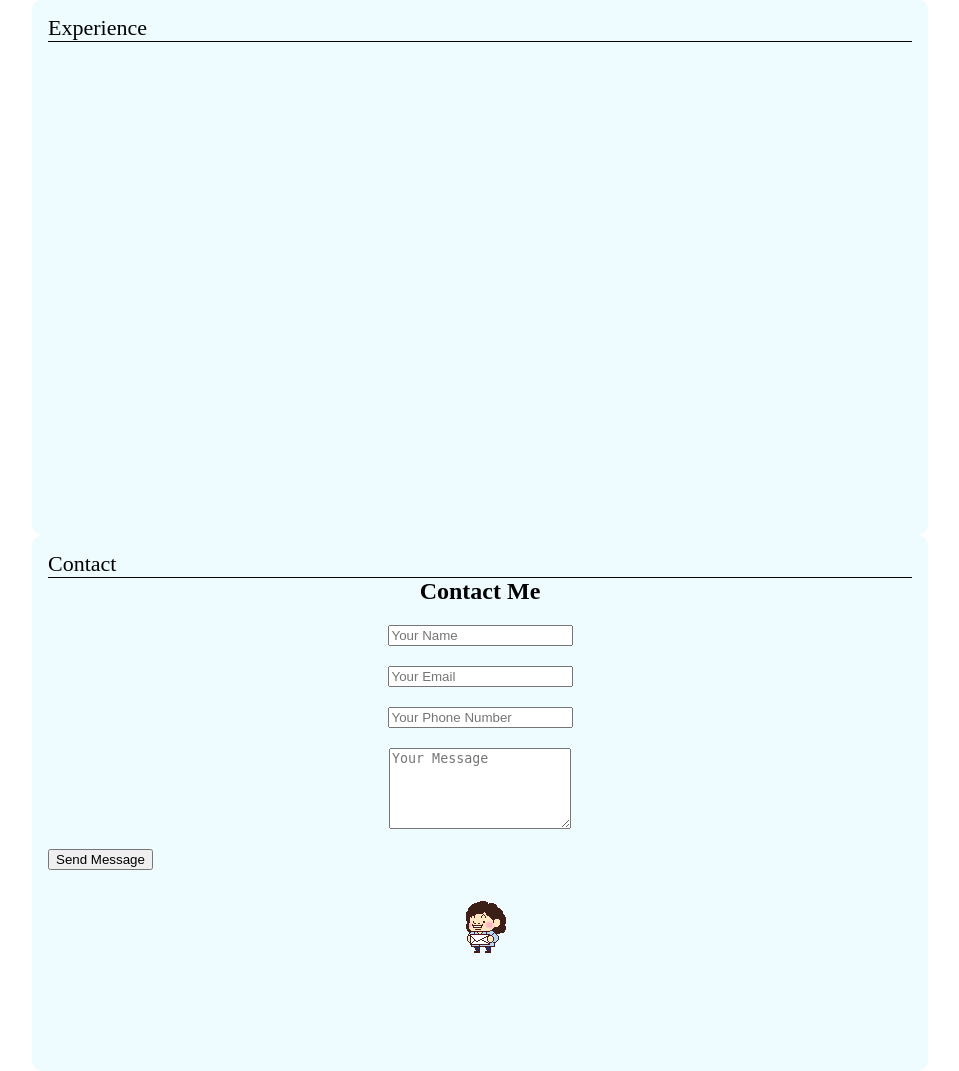
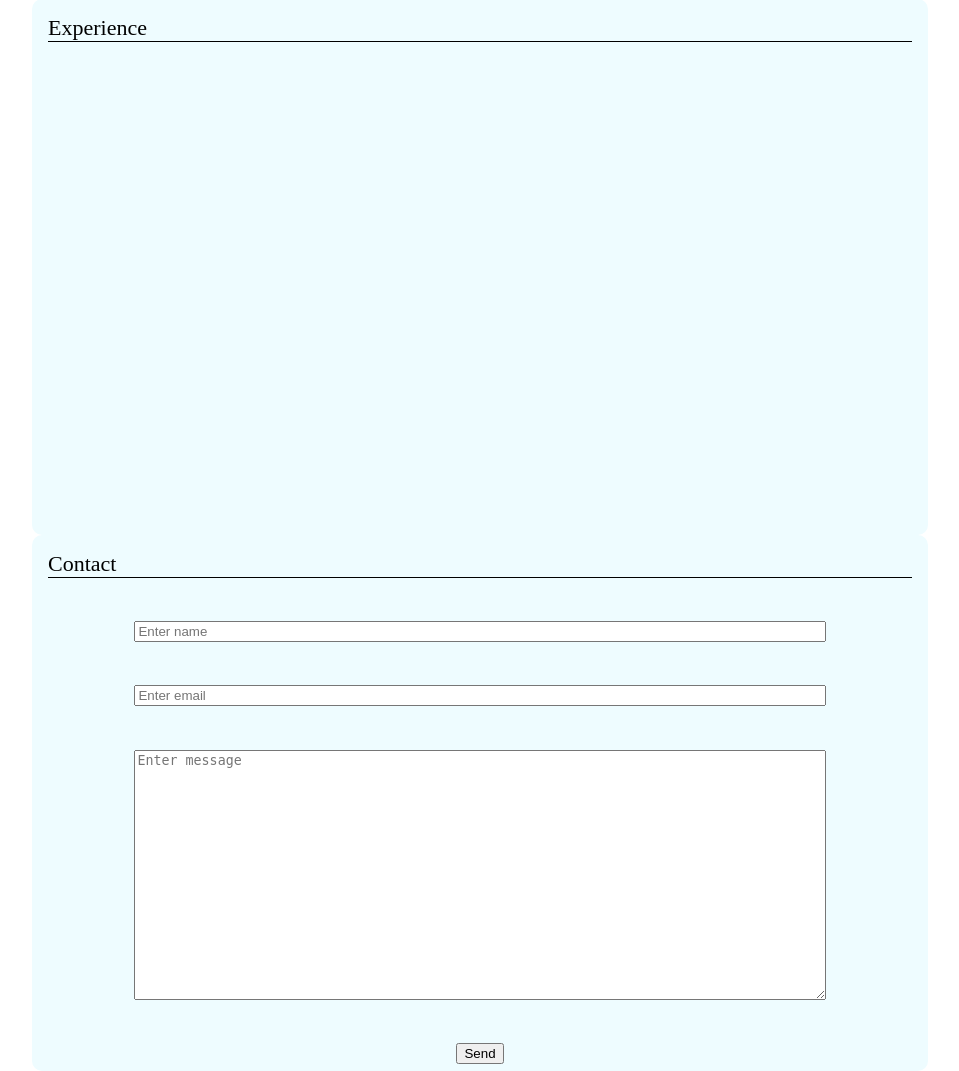
Before and after one commit to Stephanie-Delicia/stephanie-delicia.github.io, a PHP site: page / in a window 1280 px wide. Shown: the part 1345-2416 px from the top of the page, without its empty margins (160-1119 px from the left). Run offline with PHP 8.4, Linux system fonts and the light colour scheme.

Commit message:
Add files via upload

```diff
--- a/css/styles.css
+++ b/css/styles.css
@@ -163,10 +163,20 @@ h2 {
 
 .form-group {
   text-align: center;
-  margin-bottom: 20px;
+  margin-bottom: 5%;
+  margin-top: 5%;
 }
 
-#submit-button {
+input {
+  width: 80%;
+}
+
+textarea {
+  width: 80%;
+  height:50%
+}
+
+button {
   margin: auto;
-  text-align: center;
+  display:block;
 }
--- a/index.html
+++ b/index.html
@@ -89,41 +89,34 @@
 
         <div class="contact-form-container">
             <form id="contactForm">
-                <h2>Contact Me</h2>
                 <div class="form-group">
                     <input type="text" id="name"
                            name="name"
-                           placeholder="Your Name" required>
+                           placeholder="Enter name" required>
                     <span class="error-message" id="nameError"></span>
                 </div>
                 <div class="form-group">
                     <input type="email" id="email"
                            name="email"
-                           placeholder="Your Email" required>
+                           placeholder="Enter email" required>
                     <span class="error-message" id="emailError"></span>
-                </div>
-                <div class="form-group">
-                    <input type="tel" id="phone"
-                           name="phone"
-                           placeholder="Your Phone Number" required>
-                    <span class="error-message" id="phoneError"></span>
                 </div>
                 <div class="form-group">
                     <textarea id="message"
                               name="message"
-                              placeholder="Your Message"
+                              placeholder="Enter message"
                               rows="5" required></textarea>
                     <span class="error-message"
                           id="messageError"></span>
                 </div>
                 <button type="submit"
                         class="submit-button">
-                  Send Message
+                  Send
                 </button>
+
+                <div id="sprite2"> </div>
             </form>
         </div>
-
-        <div id="sprite2"> </div>
     </div>
 
 </div>
```
